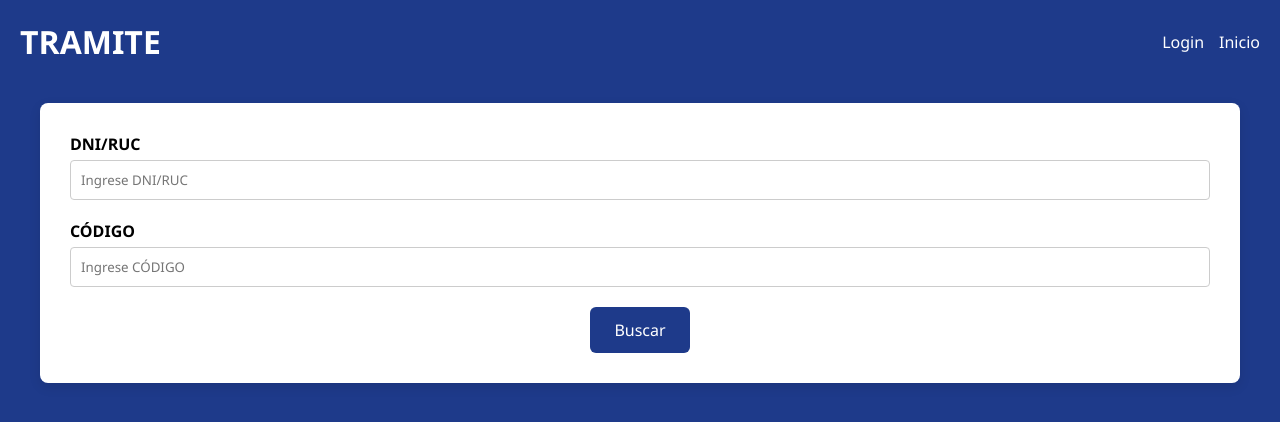
After one commit to Hectorchan10/SistemaTramites, a PHP site: page /consultas.html in a window 1280 px wide. The commit adds this page. Shown: the top 422 px of the page. Run offline with PHP 8.4, Linux system fonts and the light colour scheme.

Commit message:
Pagina de consultas estructurada con diseño.

```diff
--- /dev/null
+++ b/consultas.html
@@ -0,0 +1,35 @@
+<!DOCTYPE html>
+<html lang="es">
+<head>
+    <meta charset="UTF-8">
+    <meta name="viewport" content="width=device-width, initial-scale=1.0">
+    <title>Consultas</title>
+    <link rel="stylesheet" href="style/style_consultas.css">
+</head>
+<body>
+    <header>
+    <div class="header-content">
+        <h1><a href="index.php">TRAMITE</a></h1>
+        <div class="links">
+            <p><a href="#">Login</a></p>
+            <p><a href="#">Inicio</a></p>
+        </div>
+    </div>
+</header>
+
+
+    <div class="form-container">
+        <form action="">
+            <div class="form-group">
+                <label for="dpi">DNI/RUC</label>
+                <input type="text" id="dpi" placeholder="Ingrese DNI/RUC">
+            </div>
+            <div class="form-group">
+                <label for="codigo">CÓDIGO</label>
+                <input type="text" id="codigo" placeholder="Ingrese CÓDIGO">
+            </div>
+            <button type="submit">Buscar</button>
+        </form>
+    </div>
+</body>
+</html>
--- a/index.php
+++ b/index.php
@@ -35,7 +35,7 @@
         <div class="hero-content">
           <h1>Trámites</h1>
           <p>Facilitando tus gestiones de manera rápida y eficiente</p>
-          <a href="#tramites" class="hero-btn">Consultar</a>
+          <a href="consultas.html" class="hero-btn">Consultar</a>
           <a href="nuevotramite.html" class="hero-btn">Nuevo Trámite</a>
         </div>
       </div>
--- a/nuevotramite.html
+++ b/nuevotramite.html
@@ -31,8 +31,10 @@
             </select>
 
             <label for="documento">Adjuntar un documento</label>
-            <input type="file" id="documento" />
+            <label style="color: white;" for="documento" class="file-upload-label">Seleccionar archivo</label>
+            <input type="file" id="documento" class="file-upload" /><br>
             <span class="note">Puede adjuntar varios documentos.</span>
+
           </div>
 
           <div class="form-group">
--- /dev/null
+++ b/style/style_consultas.css
@@ -0,0 +1,90 @@
+* {
+    margin: 0;
+    padding: 0;
+    box-sizing: border-box;
+    font-family: 'Segoe UI', Tahoma, Geneva, Verdana, sans-serif;
+}
+
+body {
+    background: #1e3a8a;
+}
+
+header {
+    padding: 20px;
+    color: white;
+}
+a{
+    text-decoration: none;
+    color: white;
+
+}
+
+header h1 a {
+    text-decoration: none;
+    color: white;
+}
+
+.form-container {
+    max-width: 1200px;
+    margin: 20px auto;
+    background-color: white;
+    padding: 30px;
+    border-radius: 8px;
+    box-shadow: 0 4px 12px rgba(0, 0, 0, 0.1);
+}
+
+.form-group {
+    margin-bottom: 20px;
+}
+
+.form-group label {
+    display: block;
+    font-weight: bold;
+    margin-bottom: 5px;
+}
+
+.form-group input {
+    width: 100%;
+    padding: 10px;
+    border: 1px solid #ccc;
+    border-radius: 4px;
+}
+
+.form-container button {
+    background-color: #1e3a8a;
+    color: white;
+    padding: 12px 24px;
+    border: none;
+    border-radius: 6px;
+    cursor: pointer;
+    font-size: 16px;
+    transition: background-color 0.3s ease;
+    display: block;
+    margin: 20px auto 0;
+    width: fit-content;
+}
+
+
+header {
+    padding: 20px;
+    color: white;
+}
+
+.header-content {
+    display: flex; /* Activa Flexbox */
+    justify-content: space-between; /* Espacio entre el h1 y los p */
+    align-items: center; /* Alineación vertical */
+}
+
+.links {
+    display: flex; /* Permite alinear los párrafos en fila */
+    gap: 15px; /* Espacio entre los enlaces */
+}
+
+h1 {
+    margin: 0; /* Elimina el margen del h1 */
+}
+
+p {
+    margin: 0; /* Elimina el margen de los párrafos */
+}
```
Also changed, not shown: style/style_n_tramite.css (+25 -0 lines).
